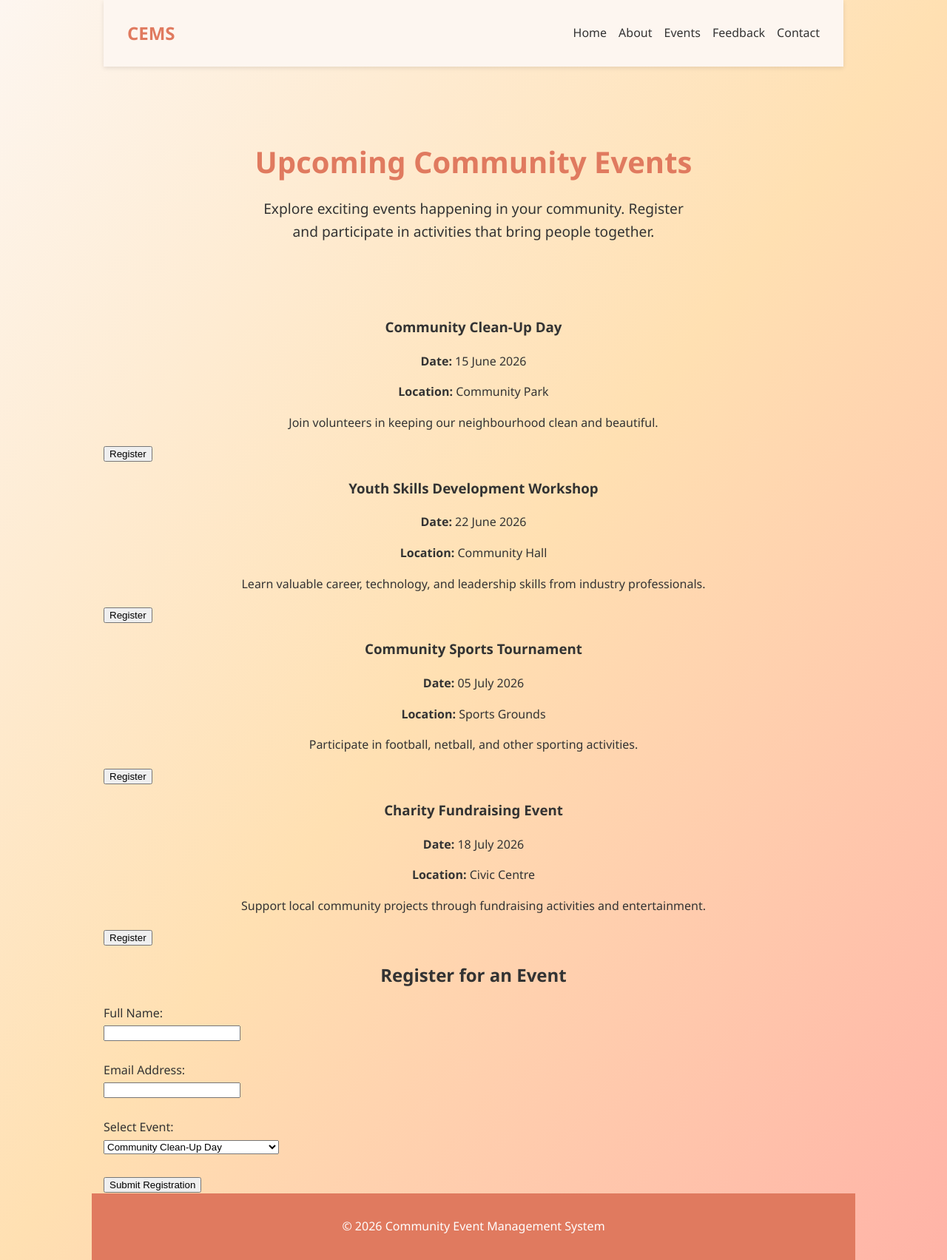
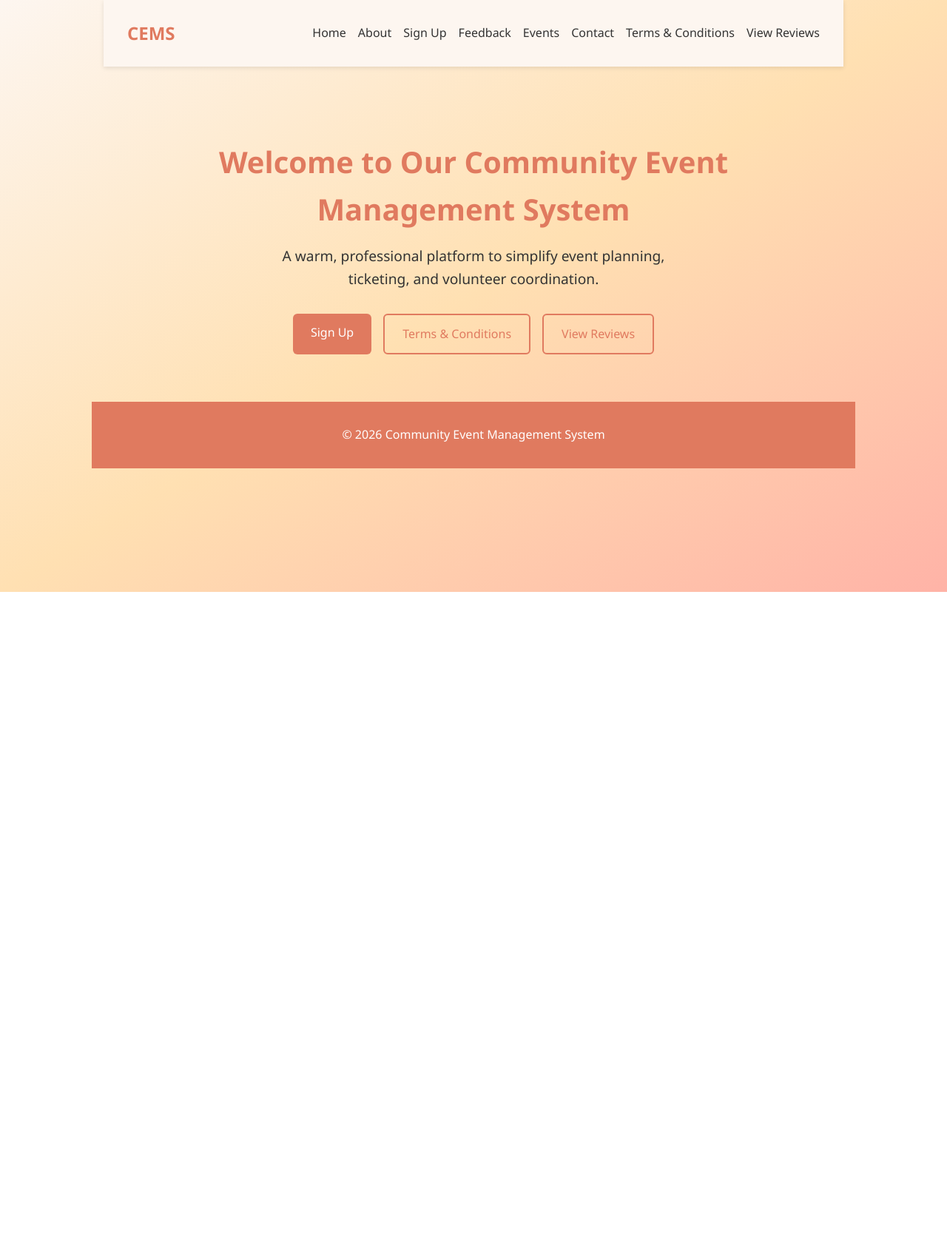
Before and after one commit to faithramatsakane/Community-Event-Management-System, a plain HTML site: page index.html in a window 1280 px wide. Shown: the whole page at 74% size. After the commit the page ends 800 px from the top, so only its background shows below. Drawn offline with Linux system fonts and the light colour scheme.

Commit message:
Fix navigation links and resolve file path errors in CEMS project
- Corrected broken links causing ERR_FILE_NOT_FOUND
- Updated incorrect page references (feedback.html → index3.html, Terms.html → corrected path)
- Ensured consistent navigation structure across all pages
- Improved semantic structure of homepage buttons section

```diff
--- a/index.html
+++ b/index.html
@@ -13,93 +13,31 @@
       <ul>
         <li><a href="index.html">Home</a></li>
         <li><a href="index1.html">About</a></li>
-        <li><a href="events.html">Events</a></li>
+        <li><a href="index2.html">Sign Up</a></li>
         <li><a href="index3.html">Feedback</a></li>
+        <li><a href="index4.html">Events</a></li>
         <li><a href="index5.html">Contact</a></li>
+        <li><a href="index6.html">Terms & Conditions</a></li>
+        <li><a href="index7.html">View Reviews</a></li>
       </ul>
     </nav>
   </header>
 
   <main>
-     <section class="hero">
-      <h2>Upcoming Community Events</h2>
-      <p>
-        Explore exciting events happening in your community.
-        Register and participate in activities that bring people together.
-      </p>
+    <section class="hero">
+      <h2>Welcome to Our Community Event Management System</h2>
+      <p>A warm, professional platform to simplify event planning, ticketing, and volunteer coordination.</p>
+      <section class="buttons">
+        <a href="index2.html" class="btn-primary">Sign Up</a>
+        <a href="index6.html" class="btn-secondary">Terms & Conditions</a>
+        <a href="index7.html" class="btn-secondary">View Reviews</a>
     </section>
-
-    <section class="events-list">
-
-      <article>
-        <h3>Community Clean-Up Day</h3>
-        <p><strong>Date:</strong> 15 June 2026</p>
-        <p><strong>Location:</strong> Community Park</p>
-        <p>
-          Join volunteers in keeping our neighbourhood clean and beautiful.
-        </p>
-        <button>Register</button>
-      </article>
-
-      <article>
-        <h3>Youth Skills Development Workshop</h3>
-        <p><strong>Date:</strong> 22 June 2026</p>
-        <p><strong>Location:</strong> Community Hall</p>
-        <p>
-          Learn valuable career, technology, and leadership skills from industry professionals.
-        </p>
-        <button>Register</button>
-      </article>
-
-      <article>
-        <h3>Community Sports Tournament</h3>
-        <p><strong>Date:</strong> 05 July 2026</p>
-        <p><strong>Location:</strong> Sports Grounds</p>
-        <p>
-          Participate in football, netball, and other sporting activities.
-        </p>
-        <button>Register</button>
-      </article>
-
-      <article>
-        <h3>Charity Fundraising Event</h3>
-        <p><strong>Date:</strong> 18 July 2026</p>
-        <p><strong>Location:</strong> Civic Centre</p>
-        <p>
-          Support local community projects through fundraising activities and entertainment.
-        </p>
-        <button>Register</button>
-      </article>
-
-    </section>
-
-    <section class="event-registration">
-      <h2>Register for an Event</h2>
-
-      <form action="#" method="post">
-        <label for="fullname">Full Name:</label><br>
-        <input type="text" id="fullname" name="fullname" required><br><br>
-
-        <label for="email">Email Address:</label><br>
-        <input type="email" id="email" name="email" required><br><br>
-
-        <label for="event">Select Event:</label><br>
-        <select id="event" name="event">
-          <option>Community Clean-Up Day</option>
-          <option>Youth Skills Development Workshop</option>
-          <option>Community Sports Tournament</option>
-          <option>Charity Fundraising Event</option>
-        </select><br><br>
-
-        <button type="submit">Submit Registration</button>
-      </form>
-    </section>
+</section>
 
   </main>
 
   <footer>
     <p>&copy; 2026 Community Event Management System</p>
   </footer>
-
 </body>
 </html>
```
Also changed, not shown: index1.html (+2 -2 lines), index4.html (added, +105 -0 lines), index5.html (+1 -1 lines).
